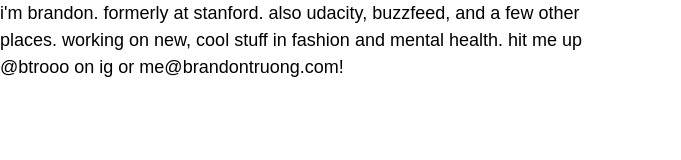
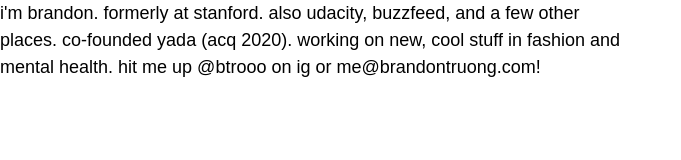
Before and after one commit to btroo/btroo.github.io, a React app: page index.html in a window 1280 px wide. Shown: the whole page, without its empty margins (0-681 px from the left). Built offline with nearby package versions, Linux system fonts and the light colour scheme; files whose address does not match are found by name.

Commit message:
Update index.html

```diff
--- a/index.html
+++ b/index.html
@@ -4,7 +4,7 @@
     <title>Brandon Truong</title>
   </head>
   <body>
-    <p>i'm brandon. formerly at stanford. also udacity, buzzfeed, and a few other places. working on new, cool stuff in fashion and mental health. hit me up @btrooo on ig or me@brandontruong.com!</p>
+    <p>i'm brandon. formerly at stanford. also udacity, buzzfeed, and a few other places. co-founded yada (acq 2020). working on new, cool stuff in fashion and mental health. hit me up @btrooo on ig or me@brandontruong.com!</p>
 <!--     <div id="primary"></div> -->
 <!--   <script type="text/javascript" src="bundle.js"></script></body> -->
 </html>
```
